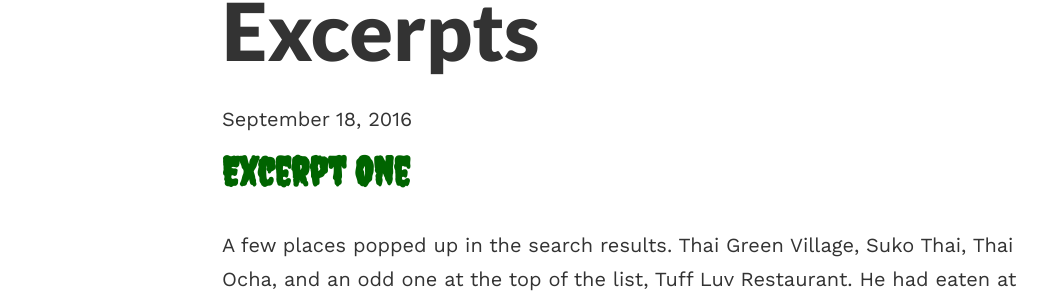
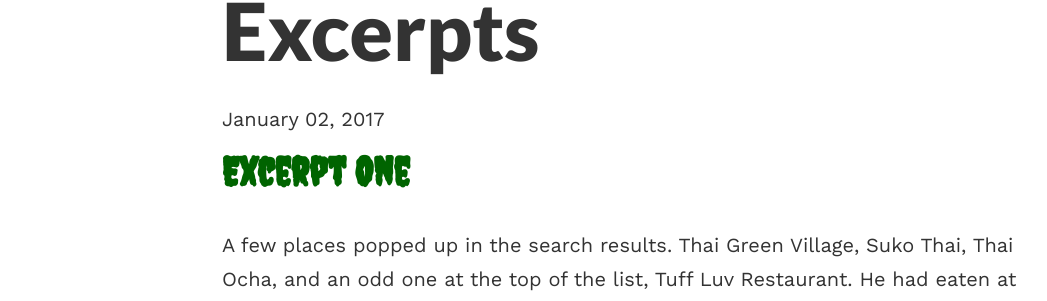
Before and after one commit to blake1ward/tuffluvtheme, a Jekyll site: the page built from _posts/2030-01-02-excerpt.md, in a window 1280 px wide and 900 px high. Shown: the part 392-693 px from the top of the window, without its empty margins (18-1065 px from the left). Built offline with Jekyll 4.4.1, drawn with Linux system fonts in a browser that asks for light colours.

Commit message:
Update and rename 2016-09-18-excerpt.md to 2030-01-02-excerpt.md

```diff
--- a/_posts/2016-09-18-excerpt.md
+++ b/_posts/2030-01-02-excerpt.md
@@ -1,7 +1,7 @@
 ---
 layout: post
 title:  "Excerpts"
-date:   2016-09-18 23:34:56 +0530
+date:   2017-01-02 23:34:56 +0530
 ---
 <head>
 <style>
```
